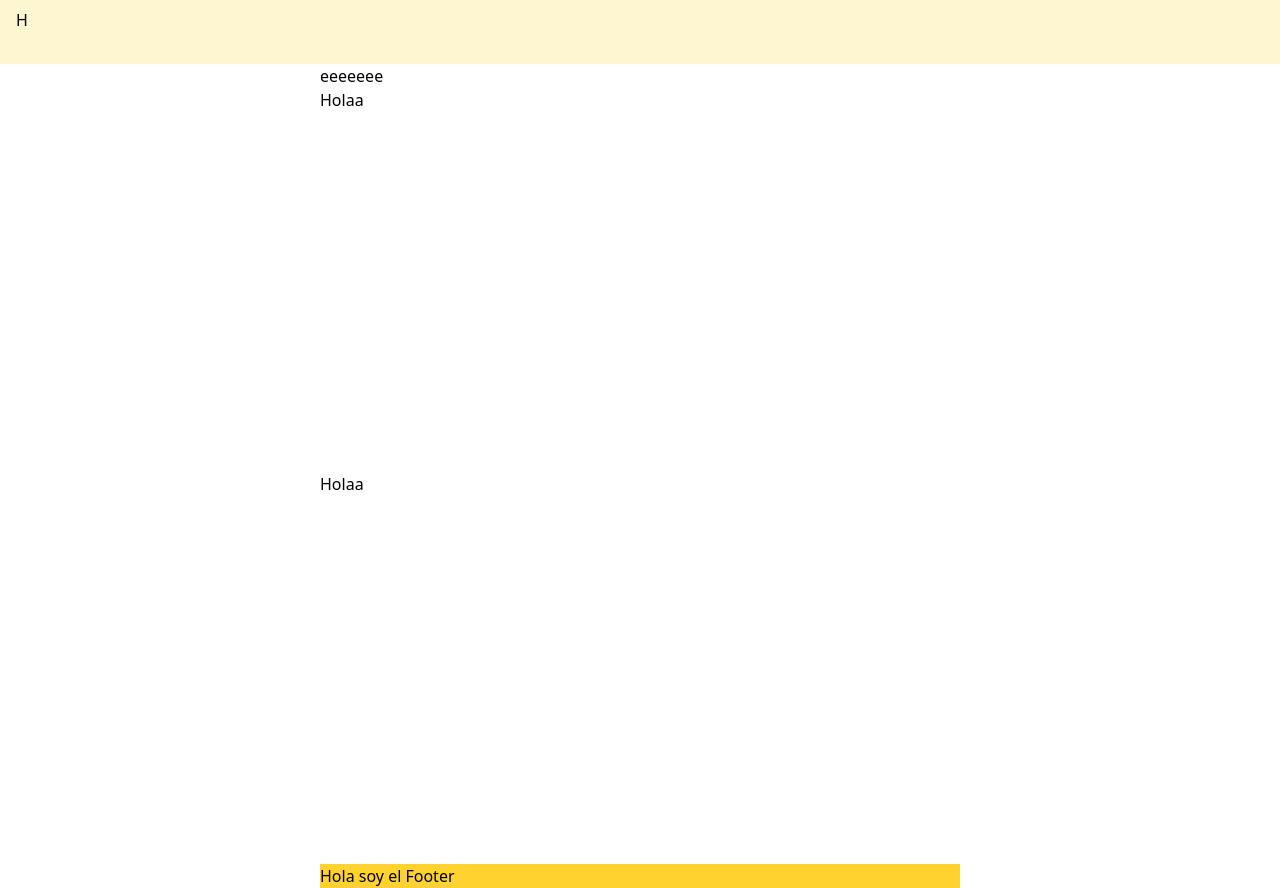
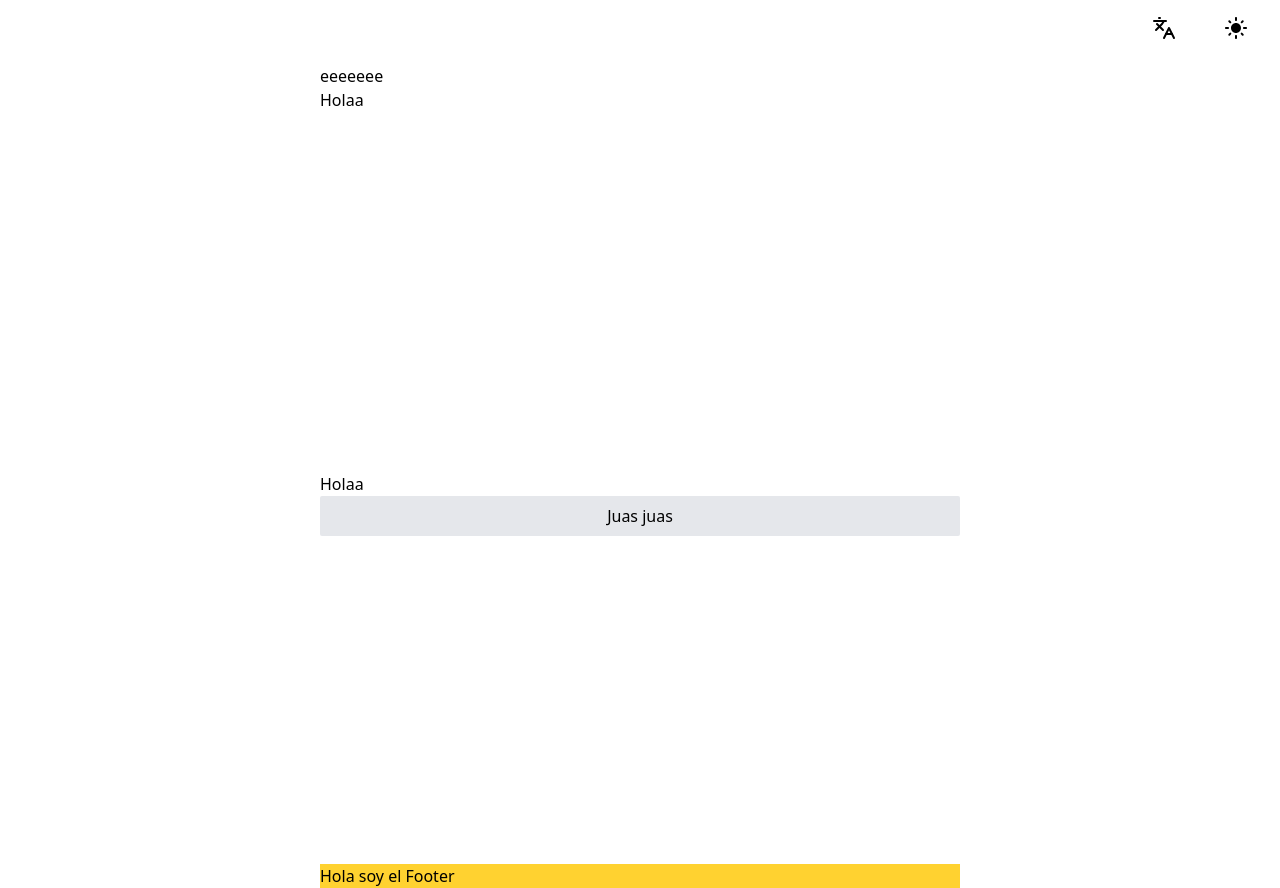
Before and after one commit to sebastian-arizaa/portfolio, a React (Vite) app: page / in a window 1280 px wide. Built offline with nearby package versions, Linux system fonts and the light colour scheme.

Commit message:
Agrega el componente Navbar

```diff
--- a/src/components/Page.tsx
+++ b/src/components/Page.tsx
@@ -2,6 +2,7 @@ import { ContentLayout } from './layout/ContentLayout'
 import { Navbar } from './base/Navbar'
 import { BaseLayout } from './layout/BaseLayout'
 import { Footer } from './base/Footer'
+import Button from './base/Button'
 
 export function Page() {
   return (
@@ -11,6 +12,7 @@ export function Page() {
         <button className='bg-primary hover:bg-primary-hover active:bg-primary-focus' onClick={()=>  document.children[0].classList.toggle('dark')}>eeeeeee</button>
         <p className='h-96 dark:text-dark-primary-text dark:bg-dark-third'>Holaa</p>
         <p className='bg-primary text-primary-text'>Holaa</p>
+        <Button content='Juas juas' type='secondary'/>
       </ContentLayout>
       <Footer/>
     </BaseLayout>
--- a/src/components/base/Button.tsx
+++ b/src/components/base/Button.tsx
@@ -0,0 +1,30 @@
+import {IconType} from 'react-icons'
+
+interface Props {
+  type: 'primary' | 'secondary' | 'third' | null,
+  content?: string,
+  isActive?: boolean,
+  styles?: string,
+  iconStyles?: string,
+  Icon?: IconType,
+  onClick?: () => void
+}
+
+export default function Button({type, content, isActive, styles, iconStyles, Icon, onClick}: Props) {
+  let btnStyles = ''
+  switch(type) {
+    case 'primary':
+      btnStyles = `text-primary-text bg-secondary hover:bg-secondary-hover active:bg-secondary-focus ${isActive? 'bg-secondary-hover!' : ''}`
+      break
+    case 'secondary':
+      btnStyles = `text-primary-text bg-third hover:bg-third-hover active:bg-third-focus ${isActive? 'bg-third-hover!' : ''}`
+      break
+    case 'third':
+      btnStyles = `text-primary-text bg-primary hover:bg-primary-hover active:bg-primary-focus ${isActive? 'bg-primary-hover!' : ''}`
+      break
+  }
+  return <button onClick={onClick} className={`w-full flex items-center justify-center rounded-[2px] py-2 px-4 cursor-pointer ${btnStyles} ${styles}`}>
+   {Icon && <Icon className={iconStyles}/>}
+   {content}
+  </button>
+}
--- a/src/components/base/Navbar.tsx
+++ b/src/components/base/Navbar.tsx
@@ -1,9 +1,68 @@
-import React from 'react'
+import { useContext, useState } from 'react'
+import Button from './Button'
+import { MdLightMode } from 'react-icons/md';
+import { MdDarkMode } from 'react-icons/md';
+import { LanguageContext} from '../../context/contexts';
+import { LuLanguages } from 'react-icons/lu';
+import { Theme } from '../../types';
 
 export function Navbar() {
+  const {language, setLanguage} = useContext(LanguageContext)
+  const [theme, setTheme] = useState<Theme>('light')
+  const [isSelectingLanguage, setIsSelectingLanguage] = useState(false)
+  const ThemeIcon = theme == 'light' ? MdLightMode : MdDarkMode
+
+  const toggleTheme = () => {
+    if (!setTheme) return
+    if(theme == 'light') setTheme('dark')
+    if(theme == 'dark') setTheme('light')
+    document.children[0].classList.toggle('dark')
+  }
+
   return (
-    <div className='fixed top-0 left-0 py-2 px-4 w-full mx-auto bg-amber-100/80 backdrop-blur-sm'>
-      <p className='h-12'>H</p>
+    <div className='fixed top-0 left-0 flex justify-end py-2 px-4 w-full mx-auto backdrop-blur-sm'>
+      <ul className='flex gap-4'>
+        <li>
+          <Button type={'third'} iconStyles='h-6 w-6' onClick={() => setIsSelectingLanguage(!isSelectingLanguage)} Icon={LuLanguages}/>
+        </li>
+        <li>
+          <Button type={'third'} iconStyles='h-6 w-6' onClick={toggleTheme}  Icon={ThemeIcon}/>
+        </li>
+      </ul>
+      {isSelectingLanguage && (
+        <div className='absolute bottom-0 translate-y-full p-4 bg-primary shadow'>
+        <ul className='flex flex-col gap-4'>
+          <li>
+            <Button
+              isActive={language == 'spanish' ? true : false}
+              onClick={()=> setLanguage && setLanguage('spanish')}
+              content={text[language].btnSpanishLanguage}
+              type='secondary'
+            />
+          </li>
+          <li>
+            <Button
+              isActive={language == 'english' ? true : false}
+              onClick={()=> setLanguage && setLanguage('english')}
+              content={text[language].btnEnglishLanguage}
+              type='secondary'
+            />
+          </li>
+        </ul>
+      </div>
+      )}
+
     </div>
   )
 }
+
+const text = {
+  spanish: {
+    btnSpanishLanguage: 'Español',
+    btnEnglishLanguage: 'Ingles',
+  },
+  english: {
+    btnSpanishLanguage: 'Spanish',
+    btnEnglishLanguage: 'English',
+  }
+}
```
